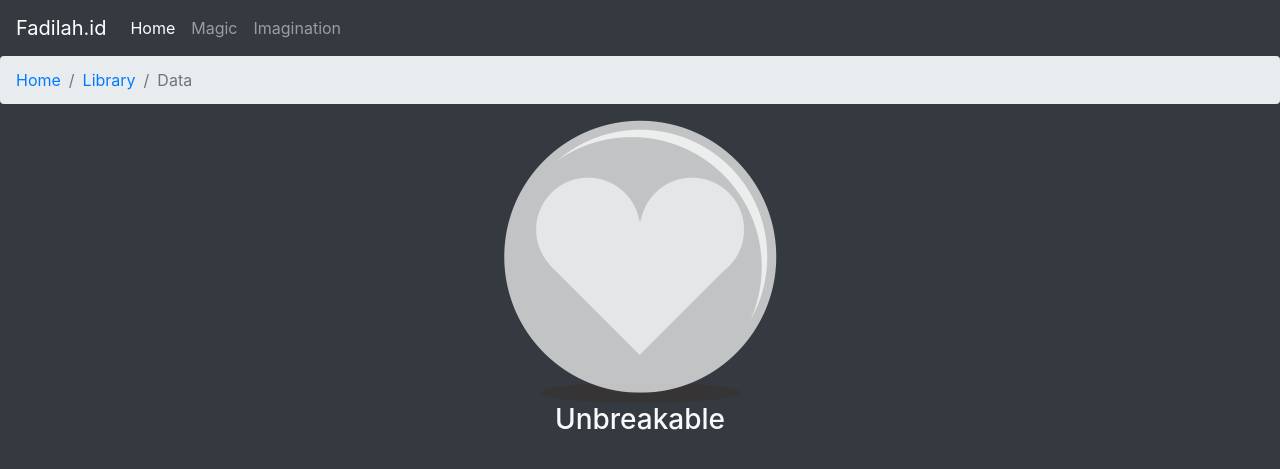
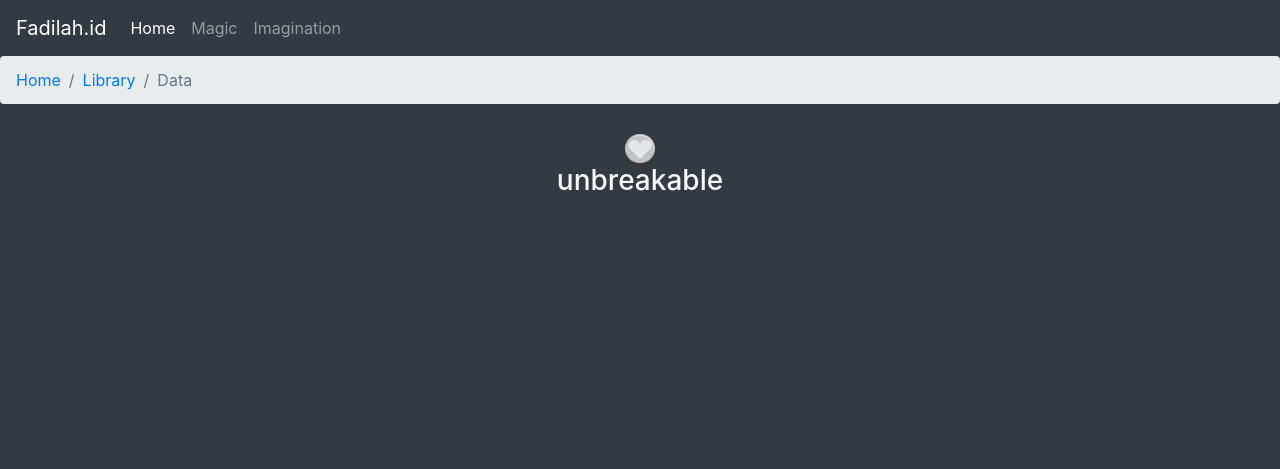
Before and after one commit to idamfadilah/web, a PHP site: page / in a window 1280 px wide. Shown: the top 469 px of the page. Run offline with PHP 8.4, Linux system fonts and the light colour scheme; some libraries are stand-ins or nearby versions.

Commit message:
Update index.php

```diff
--- a/index.php
+++ b/index.php
@@ -34,9 +34,9 @@
     <li class="breadcrumb-item active" aria-current="page">Data</li>
   </ol>
 </nav>
-    <div style="text-align:center;">
-        <img src="the unbreakable story.png">
-        <h3 class="text-light">Unbreakable</j3>
+    <div style="text-align:center; margin:30px;">
+        <img src="the unbreakable story.png" width="30" height="30">
+        <h3 class="text-light">unbreakable</j3>
     </div>
     <!-- Optional JavaScript -->
     <!-- jQuery first, then Popper.js, then Bootstrap JS -->
```
